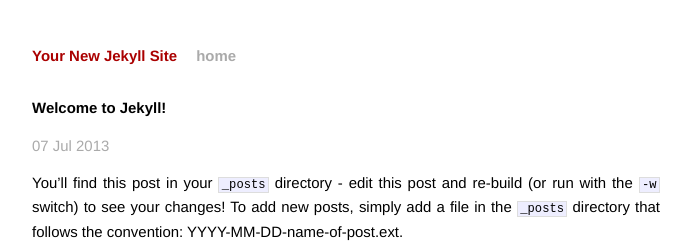
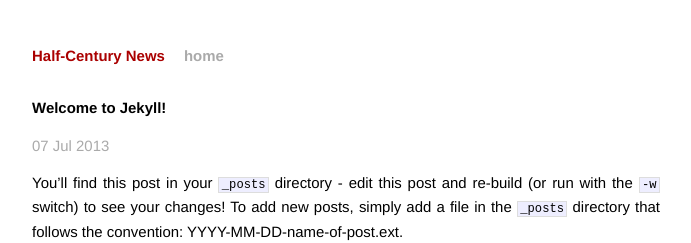
Before and after one commit to seliopou/hcn, a Jekyll site: the page built from _posts/2013-07-07-welcome-to-jekyll.markdown, in a window 1280 px wide. Shown: the top 243 px of the page, without its empty margins (294-985 px from the left). Built offline with Jekyll 4.4.1, drawn with Linux system fonts in a browser that asks for light colours.

Commit message:
change name to "Half-Century News"

```diff
--- a/_config.yml
+++ b/_config.yml
@@ -1,2 +1,2 @@
-name: Your New Jekyll Site
+name: Half-Century News
 pygments: true
--- a/index.html
+++ b/index.html
@@ -1,6 +1,6 @@
 ---
 layout: default
-title: Your New Jekyll Site
+title: Half-Century News
 ---
 
 <div id="home">
```
